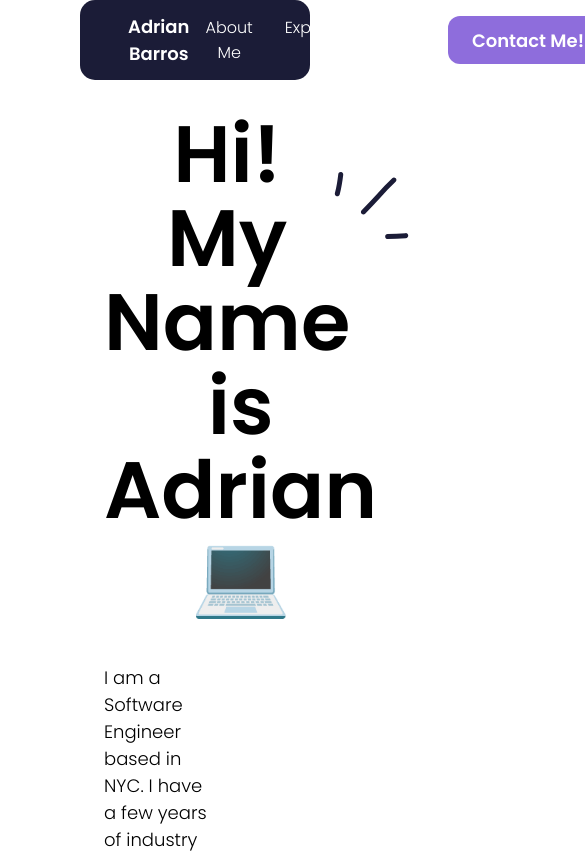
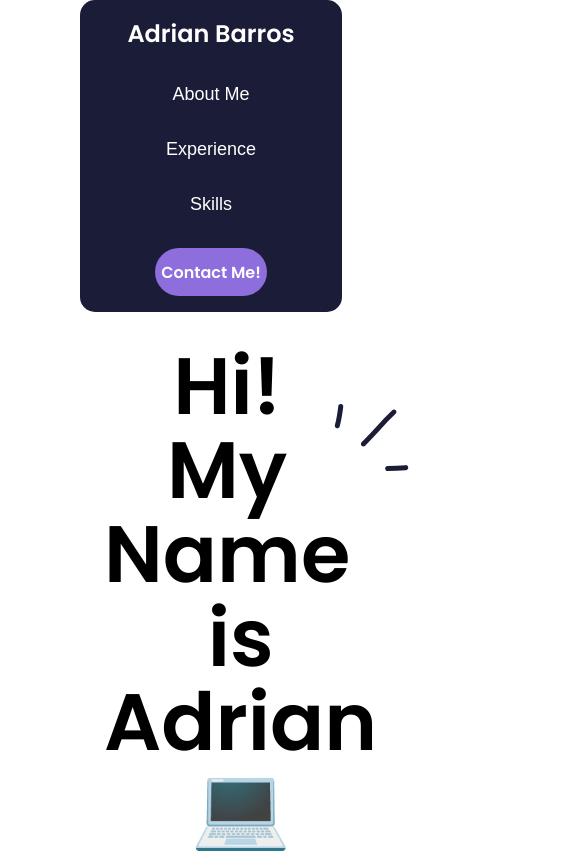
Before and after one commit to Adrianbarros/portafolio_2024, a React (Create React App) app in the folder portafolio/: page / in a window 390 px wide. Shown: the top 853 px of the page, 585 px wide, since content can reach past the window. Built offline with nearby package versions, Linux system fonts and the light colour scheme.

Commit message:
Updated Header css corrected mispellings

```diff
--- a/portafolio/src/App.tsx
+++ b/portafolio/src/App.tsx
@@ -3,7 +3,7 @@ import { Header } from './components/Header';
 import './App.css';
 import { Main } from './sections/Main';
 import { Skills } from './sections/Skills';
-import { Expirience } from './sections/Expirience';
+import { Experience } from './sections/Experience';
 
 
 function App() {
@@ -12,8 +12,7 @@ function App() {
       <Header />
       <Main />
       <Skills />
-      <Expirience />
-
+      <Experience />
     </div>
   );
 }
--- a/portafolio/src/components/Header.tsx
+++ b/portafolio/src/components/Header.tsx
@@ -1,20 +1,26 @@
 import React from "react";
 import '../styles/Header.css'
-
+import scrollToSection from '../utils/ScrollToSection'; // Adjust the import path as necessary
 
 
 export const Header = () => {
     return (
         <div className="header">
-            <div className="name"> Adrian Barros</div>
+            <div className="name">Adrian Barros</div>
             <div className="tags">
-                <div className="tag">About Me</div>
-                <div className="tag">Expirience</div>
-                <div className="tag">Skills</div>
+                <button onClick={() => scrollToSection('about')} className="tag-button">
+                    <div className="tag">About Me</div>
+                </button>
+                <button onClick={() => scrollToSection('experience')} className="tag-button">
+                    <div className="tag">Experience</div>
+                </button>
+                <button onClick={() => scrollToSection('skills')} className="tag-button">
+                    <div className="tag">Skills</div>
+                </button>
             </div>
             <div className="contact">
                 <button className="button">Contact Me!</button>
             </div>
         </div>
-    )
-}
+    );
+};
--- a/portafolio/src/sections/Expirience.tsx
+++ b/portafolio/src/sections/Experience.tsx
@@ -1,18 +1,18 @@
 import React, { useState } from "react";
-import '../styles/Expirience.css';
+import '../styles/Experience.css';
 import Card from "../components/Card";
 import data from '../data/employment.json'
 
 
-export const Expirience = () => {
+export const Experience = () => {
     const employment = data.data
 
     return (
-        <div className="title">
-            <div className="expirience-section">
+        <div className="title" id="experience">
+            <div className="experence-section">
             </div>
 
-            <div className="title-text">Expirience</div>
+            <div className="title-text">Experience</div>
             <div className="card-row">
                 {employment.map((item, index) => {
                     return (
--- a/portafolio/src/sections/Main.tsx
+++ b/portafolio/src/sections/Main.tsx
@@ -25,7 +25,7 @@ export const Main = () => {
                 </div>
                 <div className="description">
                     I am a Software Engineer based in NYC.
-                    I have a few years of industry expirience building, maintaining and improving software products and applications.
+                    I have a few years of industry experience building, maintaining and improving software products and applications.
                     I am very flexible and commited to build quality software and if you are interested on my work, click below!
                 </div>
                 <div className="button-section">
@@ -38,7 +38,7 @@ export const Main = () => {
                 </div>
             </div>
             <div className="image">
-                {/* <Lottie animationData={animationData} /> */}
+                <Lottie animationData={animationData} />
             </div>
 
         </div>
--- a/portafolio/src/styles/Expirience.css
+++ b/portafolio/src/styles/Experience.css
@@ -1,4 +1,4 @@
-.expirience-section {
+.experience-section {
     display: flex;
     margin-top: 3rem;
 }
--- a/portafolio/src/styles/Header.css
+++ b/portafolio/src/styles/Header.css
@@ -13,37 +13,94 @@
     margin-left: 3rem;
     font-size: 18px;
     font-weight: 600;
-    word-wrap: 'break-word'
 }
 
 .button {
     background: #8e6ddc;
-    border-radius: 12px;
+    border-radius: 50px;
     border: none;
     width: 10rem;
     height: 3rem;
     color: #fff;
     font-size: 18px;
-    font-family: 'Poppins';
+    font-family: 'Poppins', sans-serif;
     font-style: normal;
     font-weight: 600;
     line-height: normal;
+    cursor: pointer;
+    transition: background-color 0.3s ease;
+}
 
+.button:hover {
+    background: #7b5ecb;
 }
 
 .contact {
     margin-right: 2rem;
-
 }
 
 .tags {
     display: flex;
     flex-direction: row;
+}
 
+.tag-button {
+    background: transparent;
+    border: none;
+    cursor: pointer;
+    margin: 0 1rem;
+    transition: transform 0.3s ease;
+}
+
+.tag-button:hover .tag {
+    transform: scale(1.1);
 }
 
 .tag {
     color: #FFF;
-    margin-left: 1rem;
-    margin-right: 1rem;
+    font-size: 18px;
+    font-weight: 500;
+    padding: 0.5rem 1rem;
+    border-radius: 50px;
+    transition: background-color 0.3s ease;
 }
+
+.tag-button:hover .tag {
+    background: rgba(255, 255, 255, 0.1);
+}
+
+@media (max-width: 768px) {
+    .header {
+        flex-direction: column;
+        height: auto;
+        padding: 1rem;
+    }
+
+    .name {
+        margin: 0;
+        margin-bottom: 1rem;
+        font-size: 24px;
+        text-align: center;
+    }
+
+    .tags {
+        flex-direction: column;
+        align-items: center;
+        margin: 0;
+    }
+
+    .tag-button {
+        margin: 0.5rem 0;
+    }
+
+    .contact {
+        margin: 1rem 0 0;
+    }
+
+    .button {
+        width: 100%;
+        max-width: 300px;
+        height: 3rem;
+        font-size: 16px;
+    }
+}
```
Also changed, not shown: portafolio/src/utils/InfinateScroll.ts (renamed from portafolio/src/utils/InfinateScroll.tsx).
